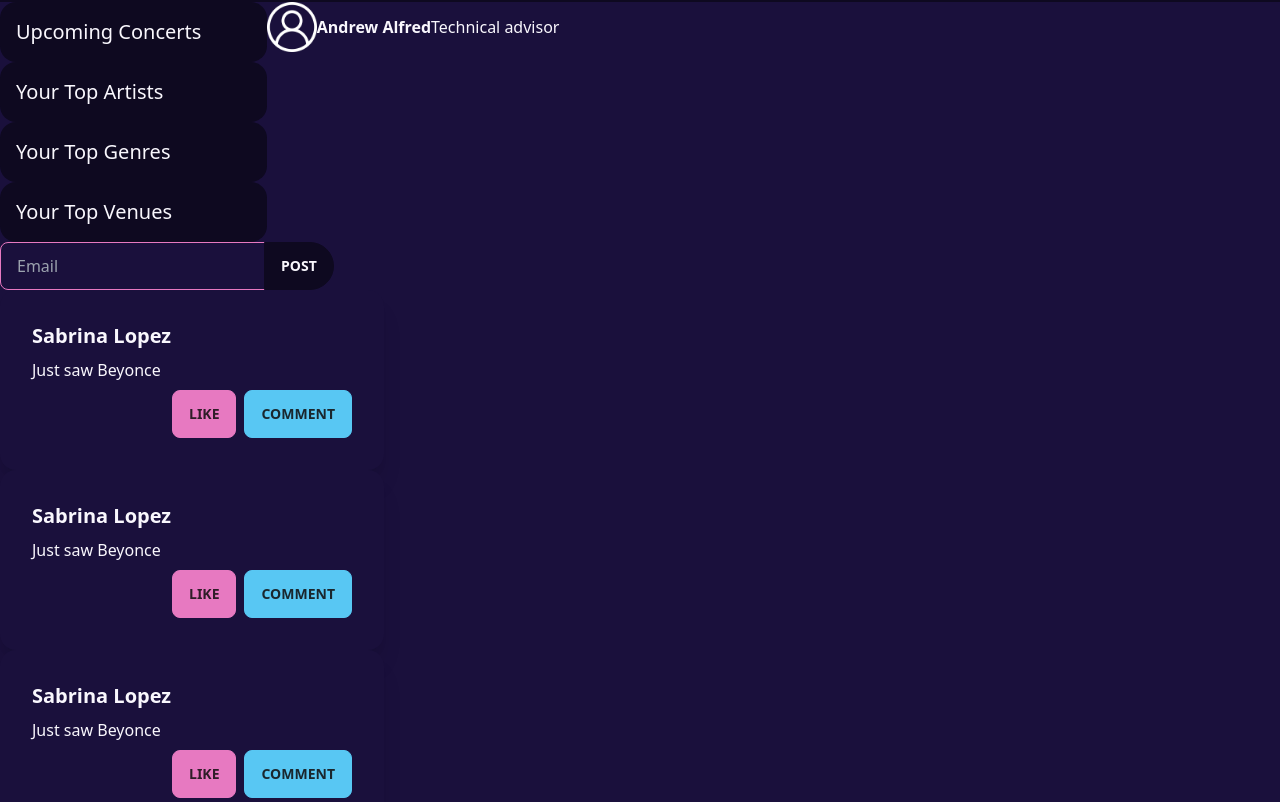
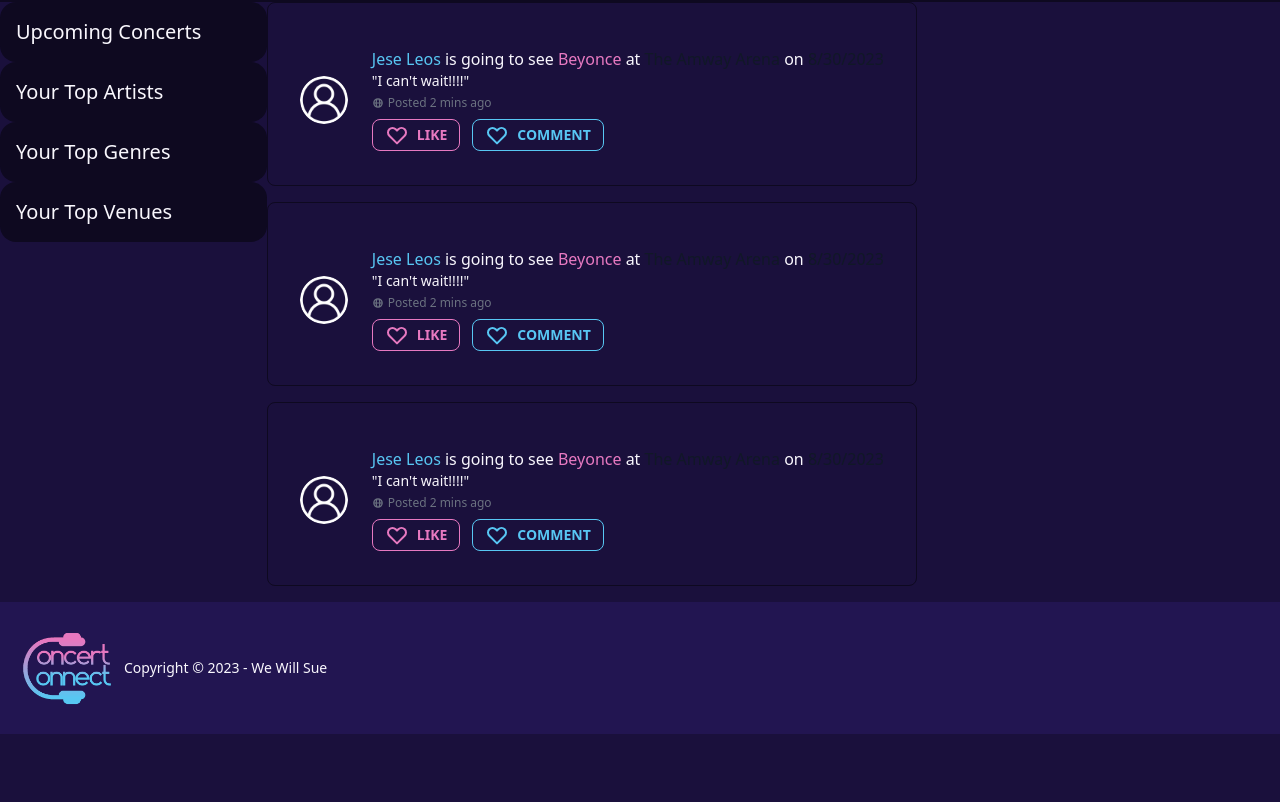
Before and after one commit to Sabplpz/Concert-Connect, a React (Create React App) app in the folder client/: page /feed in a window 1280 px wide. Shown: the part 598-1400 px from the top of the page. After the commit the page ends 1332 px from the top, so only its background shows below. Built offline with nearby package versions, Linux system fonts and the light colour scheme.

Commit message:
feeeeeeeeedgit add -Agit add -A

```diff
--- a/client/src/pages/Home.js
+++ b/client/src/pages/Home.js
@@ -163,63 +163,91 @@ export default function Home() {
             {/* end of top venues collapse table */}
           </div>
           <div className="basis 4/6">
-          <div className="flex items-center">
-            <img src={userIcon} style={{width: 50 + 'px',}}/>
-              <div>
-                <strong>Andrew Alfred</strong>
-                <span>Technical advisor</span>
-              </div>
+
+          {/* <!-- component --> */}
+          <div className="p-5 mb-4 bg-base-100 rounded-lg border border-base-200 dark:bg-base-100 dark:border-base-200">
+    <ol className="mt-3 divide-y divide-bg-primary dark:divide-bg-primary">
+        <li>
+            <a href="#" className="block items-center p-3 sm:flex hover:bg-neutral-focus dark:hover:bg-neutral-focus">
+                <img className="mr-6 mb-3 w-12 h-12 rounded-full sm:mb-0" src={userIcon} alt="Jese Leos image"/>
+                <div className="text-bg-neutral-content dark:text-bg-neutral-content">
+                    <div className="text-neutral-content font-normal"><span className="font-medium text-secondary dark:text-secondary">Jese Leos</span> is going to see <span className="font-medium text-primary dark:text-primary">Beyonce</span> at <span className="font-medium text-gray-900 dark:text-white"> The Amway Arena</span> on <span className="font-medium text-gray-900 dark:text-white"> 8/30/2023</span></div>
+                    <div className="text-sm font-normal">"I can't wait!!!!"</div>
+                    <span className="inline-flex items-center text-xs font-normal text-gray-500 dark:text-gray-400">
+                        <svg aria-hidden="true" className="mr-1 w-3 h-3" fill="currentColor" viewBox="0 0 20 20" xmlns="http://www.w3.org/2000/svg"><path fill-rule="evenodd" d="M4.083 9h1.946c.089-1.546.383-2.97.837-4.118A6.004 6.004 0 004.083 9zM10 2a8 8 0 100 16 8 8 0 000-16zm0 2c-.076 0-.232.032-.465.262-.238.234-.497.623-.737 1.182-.389.907-.673 2.142-.766 3.556h3.936c-.093-1.414-.377-2.649-.766-3.556-.24-.56-.5-.948-.737-1.182C10.232 4.032 10.076 4 10 4zm3.971 5c-.089-1.546-.383-2.97-.837-4.118A6.004 6.004 0 0115.917 9h-1.946zm-2.003 2H8.032c.093 1.414.377 2.649.766 3.556.24.56.5.948.737 1.182.233.23.389.262.465.262.076 0 .232-.032.465-.262.238-.234.498-.623.737-1.182.389-.907.673-2.142.766-3.556zm1.166 4.118c.454-1.147.748-2.572.837-4.118h1.946a6.004 6.004 0 01-2.783 4.118zm-6.268 0C6.412 13.97 6.118 12.546 6.03 11H4.083a6.004 6.004 0 002.783 4.118z" clip-rule="evenodd"></path></svg>
+                        Posted 2 mins ago
+                    </span>
+                    <div className="block items-center mt-1">
+                      <button className="btn btn-outline btn-primary btn-sm mr-3">
+                        <svg xmlns="http://www.w3.org/2000/svg" className="h-6 w-6" fill="none" viewBox="0 0 24 24" stroke="currentColor"><path strokeLinecap="round" strokeLinejoin="round" strokeWidth="2" d="M4.318 6.318a4.5 4.5 0 000 6.364L12 20.364l7.682-7.682a4.5 4.5 0 00-6.364-6.364L12 7.636l-1.318-1.318a4.5 4.5 0 00-6.364 0z" /></svg>
+                        Like
+                      </button>
+                      <button className="btn btn-outline btn-secondary btn-sm">
+                        <svg xmlns="http://www.w3.org/2000/svg" className="h-6 w-6" fill="none" viewBox="0 0 24 24" stroke="currentColor"><path strokeLinecap="round" strokeLinejoin="round" strokeWidth="2" d="M4.318 6.318a4.5 4.5 0 000 6.364L12 20.364l7.682-7.682a4.5 4.5 0 00-6.364-6.364L12 7.636l-1.318-1.318a4.5 4.5 0 00-6.364 0z" /></svg>
+                        Comment
+                      </button>
+                    </div>
+                </div>
+            </a>
+        </li>
+    </ol>
 </div>
-          </div>
-
-        </div>
-
-
-{/* Logged in user post form */}
-<div className="container mx-auto">
-  <div className="join">
-    <input className="input input-bordered input-primary join-item" type="text" placeholder="Email"/>
-    <button className="btn join-item rounded-r-full">Post</button>
-  </div>
-  {/* End of logged in used post form */}
-  {/* Users friends post */}
-  <div className="card w-96 bg-base-100 shadow-xl">
-  <div className="card-body">
-    <h2 className="card-title">Sabrina Lopez</h2>
-    <p>Just saw Beyonce</p>
-    <div className="card-actions justify-end">
-      <button className="btn btn-primary">Like</button>
-      <button className="btn btn-secondary">Comment</button>
-    </div>
-  </div>
+<div className="p-5 mb-4 bg-base-100 rounded-lg border border-base-200 dark:bg-base-100 dark:border-base-200">
+    <ol className="mt-3 divide-y divide-bg-primary dark:divide-bg-primary">
+        <li>
+            <a href="#" className="block items-center p-3 sm:flex hover:bg-neutral-focus dark:hover:bg-neutral-focus">
+                <img className="mr-6 mb-3 w-12 h-12 rounded-full sm:mb-0" src={userIcon} alt="Jese Leos image"/>
+                <div className="text-bg-neutral-content dark:text-bg-neutral-content">
+                    <div className="text-neutral-content font-normal"><span className="font-medium text-secondary dark:text-secondary">Jese Leos</span> is going to see <span className="font-medium text-primary dark:text-primary">Beyonce</span> at <span className="font-medium text-gray-900 dark:text-white"> The Amway Arena</span> on <span className="font-medium text-gray-900 dark:text-white"> 8/30/2023</span></div>
+                    <div className="text-sm font-normal">"I can't wait!!!!"</div>
+                    <span className="inline-flex items-center text-xs font-normal text-gray-500 dark:text-gray-400">
+                        <svg aria-hidden="true" className="mr-1 w-3 h-3" fill="currentColor" viewBox="0 0 20 20" xmlns="http://www.w3.org/2000/svg"><path fill-rule="evenodd" d="M4.083 9h1.946c.089-1.546.383-2.97.837-4.118A6.004 6.004 0 004.083 9zM10 2a8 8 0 100 16 8 8 0 000-16zm0 2c-.076 0-.232.032-.465.262-.238.234-.497.623-.737 1.182-.389.907-.673 2.142-.766 3.556h3.936c-.093-1.414-.377-2.649-.766-3.556-.24-.56-.5-.948-.737-1.182C10.232 4.032 10.076 4 10 4zm3.971 5c-.089-1.546-.383-2.97-.837-4.118A6.004 6.004 0 0115.917 9h-1.946zm-2.003 2H8.032c.093 1.414.377 2.649.766 3.556.24.56.5.948.737 1.182.233.23.389.262.465.262.076 0 .232-.032.465-.262.238-.234.498-.623.737-1.182.389-.907.673-2.142.766-3.556zm1.166 4.118c.454-1.147.748-2.572.837-4.118h1.946a6.004 6.004 0 01-2.783 4.118zm-6.268 0C6.412 13.97 6.118 12.546 6.03 11H4.083a6.004 6.004 0 002.783 4.118z" clip-rule="evenodd"></path></svg>
+                        Posted 2 mins ago
+                    </span>
+                    <div className="block items-center mt-1">
+                      <button className="btn btn-outline btn-primary btn-sm mr-3">
+                        <svg xmlns="http://www.w3.org/2000/svg" className="h-6 w-6" fill="none" viewBox="0 0 24 24" stroke="currentColor"><path strokeLinecap="round" strokeLinejoin="round" strokeWidth="2" d="M4.318 6.318a4.5 4.5 0 000 6.364L12 20.364l7.682-7.682a4.5 4.5 0 00-6.364-6.364L12 7.636l-1.318-1.318a4.5 4.5 0 00-6.364 0z" /></svg>
+                        Like
+                      </button>
+                      <button className="btn btn-outline btn-secondary btn-sm">
+                        <svg xmlns="http://www.w3.org/2000/svg" className="h-6 w-6" fill="none" viewBox="0 0 24 24" stroke="currentColor"><path strokeLinecap="round" strokeLinejoin="round" strokeWidth="2" d="M4.318 6.318a4.5 4.5 0 000 6.364L12 20.364l7.682-7.682a4.5 4.5 0 00-6.364-6.364L12 7.636l-1.318-1.318a4.5 4.5 0 00-6.364 0z" /></svg>
+                        Comment
+                      </button>
+                    </div>
+                </div>
+            </a>
+        </li>
+    </ol>
 </div>
-{/* End of friends post */}
-{/* Users friends post */}
-<div className="card w-96 bg-base-100 shadow-xl">
-  <div className="card-body">
-    <h2 className="card-title">Sabrina Lopez</h2>
-    <p>Just saw Beyonce</p>
-    <div className="card-actions justify-end">
-      <button className="btn btn-primary">Like</button>
-      <button className="btn btn-secondary">Comment</button>
-    </div>
-  </div>
+<div className="p-5 mb-4 bg-base-100 rounded-lg border border-base-200 dark:bg-base-100 dark:border-base-200">
+    <ol className="mt-3 divide-y divide-bg-primary dark:divide-bg-primary">
+        <li>
+            <a href="#" className="block items-center p-3 sm:flex hover:bg-neutral-focus dark:hover:bg-neutral-focus">
+                <img className="mr-6 mb-3 w-12 h-12 rounded-full sm:mb-0" src={userIcon} alt="Jese Leos image"/>
+                <div className="text-bg-neutral-content dark:text-bg-neutral-content">
+                    <div className="text-neutral-content font-normal"><span className="font-medium text-secondary dark:text-secondary">Jese Leos</span> is going to see <span className="font-medium text-primary dark:text-primary">Beyonce</span> at <span className="font-medium text-gray-900 dark:text-white"> The Amway Arena</span> on <span className="font-medium text-gray-900 dark:text-white"> 8/30/2023</span></div>
+                    <div className="text-sm font-normal">"I can't wait!!!!"</div>
+                    <span className="inline-flex items-center text-xs font-normal text-gray-500 dark:text-gray-400">
+                        <svg aria-hidden="true" className="mr-1 w-3 h-3" fill="currentColor" viewBox="0 0 20 20" xmlns="http://www.w3.org/2000/svg"><path fill-rule="evenodd" d="M4.083 9h1.946c.089-1.546.383-2.97.837-4.118A6.004 6.004 0 004.083 9zM10 2a8 8 0 100 16 8 8 0 000-16zm0 2c-.076 0-.232.032-.465.262-.238.234-.497.623-.737 1.182-.389.907-.673 2.142-.766 3.556h3.936c-.093-1.414-.377-2.649-.766-3.556-.24-.56-.5-.948-.737-1.182C10.232 4.032 10.076 4 10 4zm3.971 5c-.089-1.546-.383-2.97-.837-4.118A6.004 6.004 0 0115.917 9h-1.946zm-2.003 2H8.032c.093 1.414.377 2.649.766 3.556.24.56.5.948.737 1.182.233.23.389.262.465.262.076 0 .232-.032.465-.262.238-.234.498-.623.737-1.182.389-.907.673-2.142.766-3.556zm1.166 4.118c.454-1.147.748-2.572.837-4.118h1.946a6.004 6.004 0 01-2.783 4.118zm-6.268 0C6.412 13.97 6.118 12.546 6.03 11H4.083a6.004 6.004 0 002.783 4.118z" clip-rule="evenodd"></path></svg>
+                        Posted 2 mins ago
+                    </span>
+                    <div className="block items-center mt-1">
+                      <button className="btn btn-outline btn-primary btn-sm mr-3">
+                        <svg xmlns="http://www.w3.org/2000/svg" className="h-6 w-6" fill="none" viewBox="0 0 24 24" stroke="currentColor"><path strokeLinecap="round" strokeLinejoin="round" strokeWidth="2" d="M4.318 6.318a4.5 4.5 0 000 6.364L12 20.364l7.682-7.682a4.5 4.5 0 00-6.364-6.364L12 7.636l-1.318-1.318a4.5 4.5 0 00-6.364 0z" /></svg>
+                        Like
+                      </button>
+                      <button className="btn btn-outline btn-secondary btn-sm">
+                        <svg xmlns="http://www.w3.org/2000/svg" className="h-6 w-6" fill="none" viewBox="0 0 24 24" stroke="currentColor"><path strokeLinecap="round" strokeLinejoin="round" strokeWidth="2" d="M4.318 6.318a4.5 4.5 0 000 6.364L12 20.364l7.682-7.682a4.5 4.5 0 00-6.364-6.364L12 7.636l-1.318-1.318a4.5 4.5 0 00-6.364 0z" /></svg>
+                        Comment
+                      </button>
+                    </div>
+                </div>
+            </a>
+        </li>
+    </ol>
 </div>
-{/* End of friends post */}
-{/* Users friends post */}
-<div className="card w-96 bg-base-100 shadow-xl">
-  <div className="card-body">
-    <h2 className="card-title">Sabrina Lopez</h2>
-    <p>Just saw Beyonce</p>
-    <div className="card-actions justify-end">
-      <button className="btn btn-primary">Like</button>
-      <button className="btn btn-secondary">Comment</button>
-    </div>
-  </div>
 </div>
-{/* End of friends post */}
 </div>
-{/* End of top venues table */}
 </div>
 </div>
     )
```
